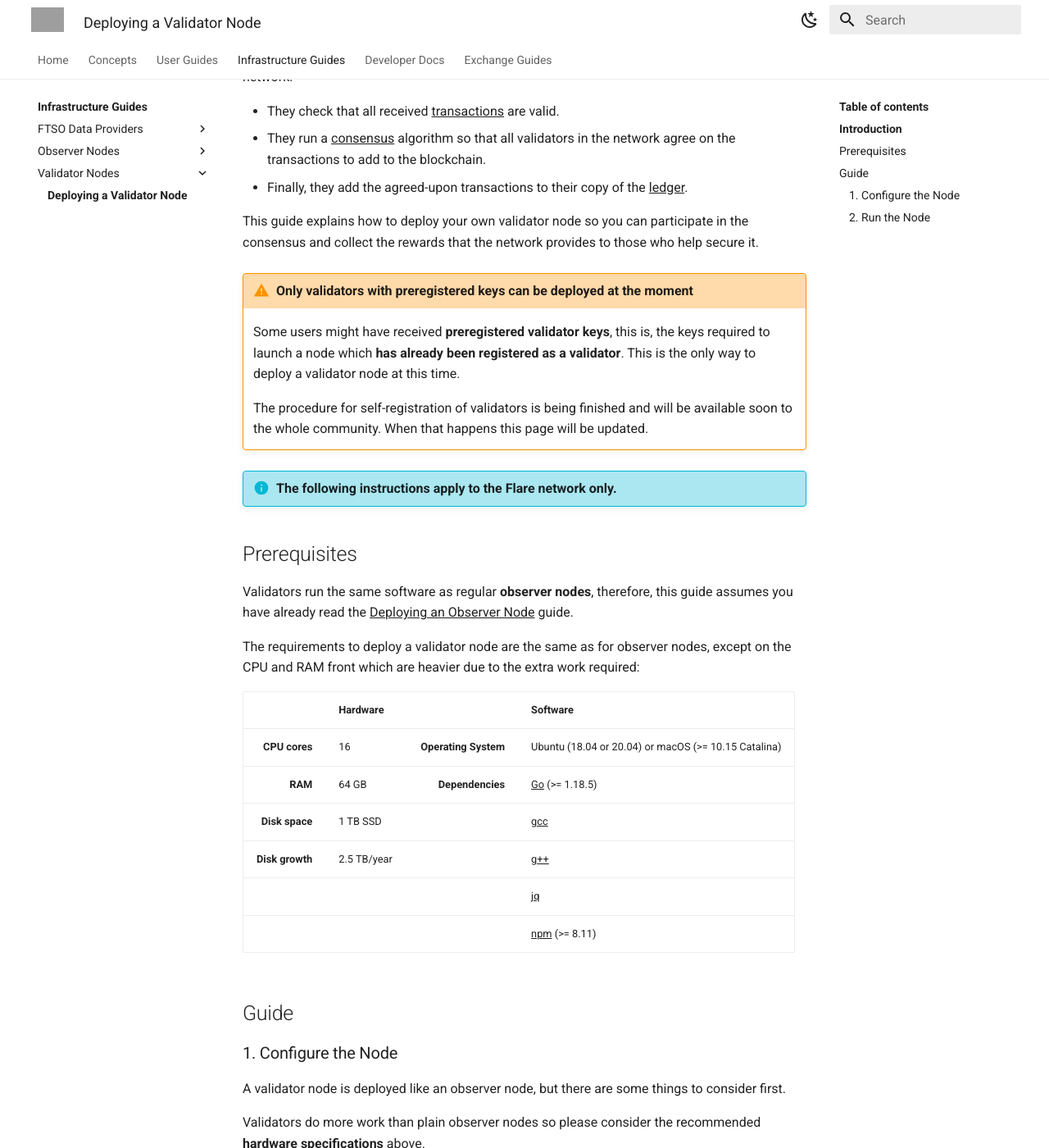
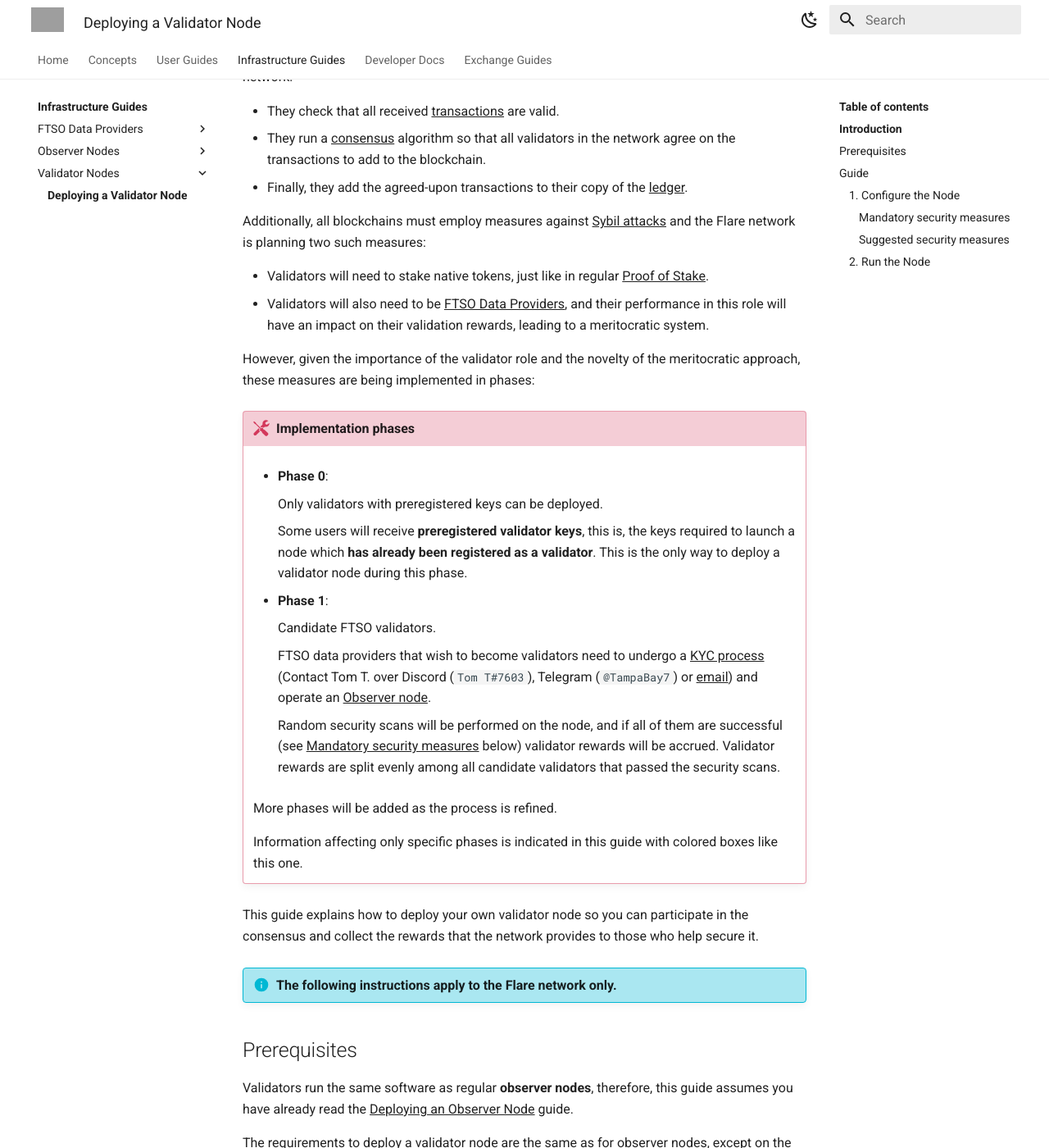
Before and after one commit to flare-foundation/docs, an MkDocs documentation site: the page built from docs/infra/validation/deploying.md, in a window 1280 px wide and 1400 px high, scrolled down 224 px. Shown: the whole window at 82% size. Built offline with MkDocs 1.6.1 and Material for MkDocs 9.7.7, drawn with Linux system fonts in a browser that asks for light colours; comment, search, counter and statistics services are not loaded; some of the changed text lies outside the part shown; grey boxes are pictures that could not be loaded.

Commit message:
Update validator guide to include FTSO providers

````diff
--- a/docs/infra/validation/deploying.md
+++ b/docs/infra/validation/deploying.md
@@ -8,15 +8,36 @@
 * They run a [consensus](glossary.md#consensus) algorithm so that all validators in the network agree on the transactions to add to the blockchain.
 * Finally, they add the agreed-upon transactions to their copy of the [ledger](glossary.md#ledger).
 
+Additionally, all blockchains must employ measures against [Sybil attacks](glossary.md#sybil_resistance) and the Flare network is planning two such measures:
+
+* Validators will need to stake native tokens, just like in regular [Proof of Stake](glossary.md#proof_of_stake).
+* Validators will also need to be [FTSO Data Providers](glossary.md#data_provider), and their performance in this role will have an impact on their validation rewards, leading to a meritocratic system.
+
+However, given the importance of the validator role and the novelty of the meritocratic approach, these measures are being implemented in phases:
+
+!!! tool "Implementation phases"
+
+    * **Phase 0**:
+
+        Only validators with preregistered keys can be deployed.
+
+        Some users will receive **preregistered validator keys**, this is, the keys required to launch a node which **has already been registered as a validator**.
+        This is the only way to deploy a validator node during this phase.
+
+    * **Phase 1**:
+
+        Candidate FTSO validators.
+
+        FTSO data providers that wish to become validators need to undergo a [KYC process](https://en.wikipedia.org/wiki/Know_your_customer) (Contact Tom T. over Discord (`Tom T#7603`), Telegram (`@TampaBay7`) or [email](mailto:tom@flare.network)) and operate an [Observer node](../observation/deploying.md).
+
+        Random security scans will be performed on the node, and if all of them are successful (see [Mandatory security measures](#mandatory-security-measures) below) validator rewards will be accrued.
+        Validator rewards are split evenly among all candidate validators that passed the security scans.
+
+    More phases will be added as the process is refined.
+
+    Information affecting only specific phases is indicated in this guide with colored boxes like this one.
+
 This guide explains how to deploy your own validator node so you can participate in the consensus and collect the rewards that the network provides to those who help secure it.
-
-!!! warning "Only validators with preregistered keys can be deployed at the moment"
-
-    Some users might have received **preregistered validator keys**, this is, the keys required to launch a node which **has already been registered as a validator**.
-    This is the only way to deploy a validator node at this time.
-
-    The procedure for self-registration of validators is being finished and will be available soon to the whole community.
-    When that happens this page will be updated.
 
 !!! info "The following instructions apply to the Flare network only."
 
@@ -39,23 +60,47 @@
 
 ### 1. Configure the Node
 
-A validator node is deployed like an observer node, but there are some things to consider first.
+A validator node is deployed like an observer node, but there are some additional considerations.
 
-Validators do more work than plain observer nodes so please consider the recommended **hardware specifications** above.
+Firstly, validators do more work than plain observer nodes so please consider the recommended **hardware specifications** above.
 
-Validator **security** impacts the whole network.
+And secondly, validator **security** impacts the whole network.
 Please consider the following items carefully:
 
+#### Mandatory security measures
+
+* Ensure port 9650 is not externally reachable.
+    This is the port used to answer API requests and validators should not be doing that.
+
+* Disallow password authentication over SSH.
+
+* Don't run any non-validator services on the same IP (website, mail server, etc).
+
+!!! warning
+    A monitoring tool run by Flare periodically checks that the above measures are followed by all validators.
+
+    Failure to comply impacts the validator's rewards.
+
+!!! tool "Phase 1 exemption"
+    To ease the deployment of candidate validators during phase 1 port 9650, used to answer API requests, might be left open.
+
+    This allows running the candidate validator on the same machine currently running the observer node used to submit FTSO data.
+
+#### Suggested security measures
+
+* Disallow any ICMP traffic.
+
 * Have the machine **firewalled**.
-  Only the ports required for validator operation should be open (i.e., only the staking port, which defaults to 9651).
+  Only the ports required for validator operation should be open (i.e. only the staking port, which defaults to 9651).
 
     If you use a virtual server, use only its web interface for management and close the SSH port.
 
     If the SSH port must be open, it should ideally be restricted to a private IP (i.e. only accessible through VPN) or only temporarily open to the operator's office/home static IP or a bastion SSH VM that can be turned off between use.
 
-* The node should **only act as validator**, and not accept RPC API calls too.
+* The node should **only act as a validator**, and not accept RPC API calls.
 
-    You should deploy a separate observer node for that task, which can point to your validator for peering and bootstrapping.
+    You should deploy a separate observer node for tasks requiring RPC API access.
+    Additionally, this observer node can point to your validator for peering and bootstrapping.
 
 * The validator should only enable the minimum set of [EVM](glossary.md#evm) APIs by adding this line to a [configuration file](../observation/deploying.md#additional-configuration):
 
@@ -106,16 +151,17 @@
         }
         ```
 
+### 2. Run the Node
+
+After taking the above considerations into account, you can now start up your node by following the [Deploying an Observation Node](../observation/deploying.md) guide.
+
 !!! info "Preregistered validator keys"
 
-    Some users might have received **preregistered validator keys**, this is, the keys required to deploy a node which has already been registered as a validator.
+    Some users have received **preregistered validator keys**, this is, the keys required to deploy a node which has already been registered as a validator.
 
-    If that is your case, you need to add these parameters to the launch command line:
+    If that is your case, you just need to add these parameters to the launch command line, and jump to step 6.
 
     ```bash
-    --staking-tls-cert-file=<NODE_CRT_PATH> --staking-tls-key-file=<NODE_KEY_PATH>
+    --staking-tls-cert-file=<NODE_CRT_PATH> \
+    --staking-tls-key-file=<NODE_KEY_PATH>
     ```
-
-### 2. Run the Node
-
-After taking the above considerations into account, you can now start up your node by following the [Deploying an Observer Node](../observation/deploying.md) guide.
````
Also changed, not shown: other parts of docs/infra/validation/deploying.md (+1 -1 lines).
